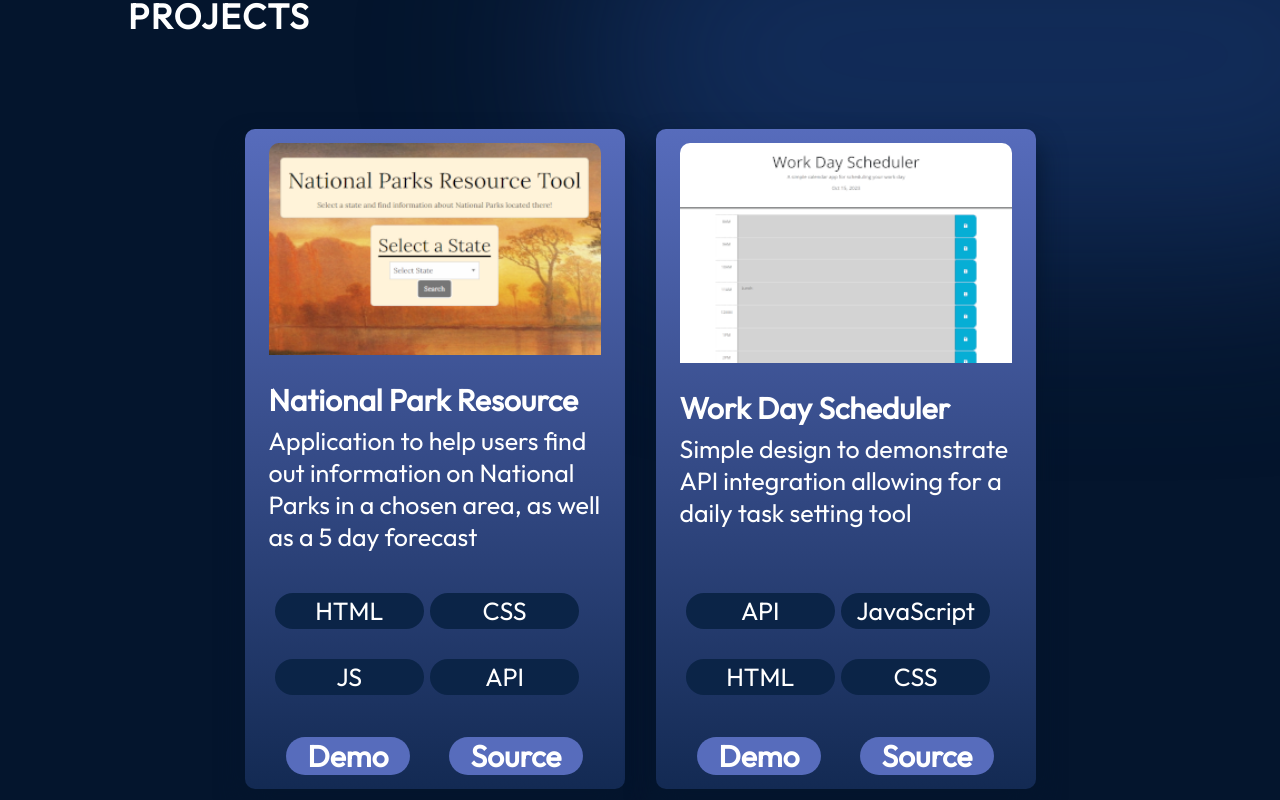
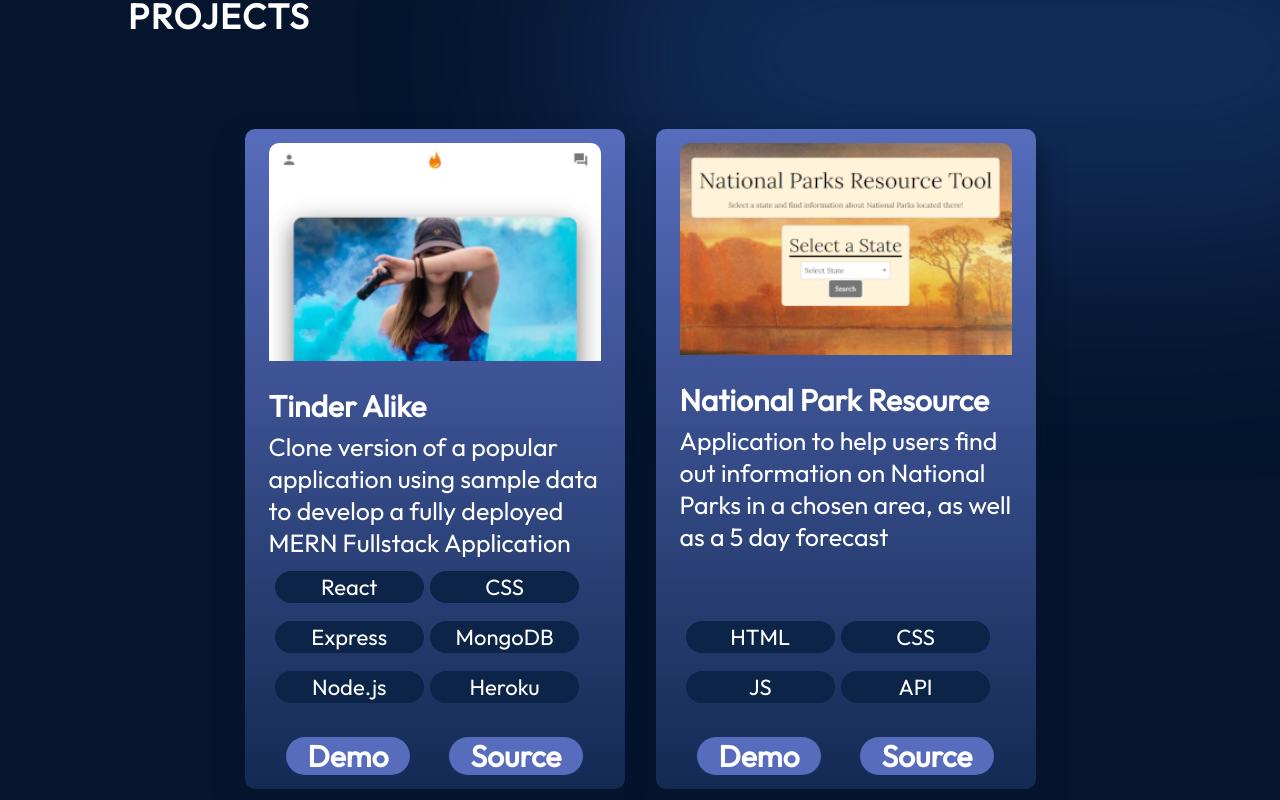
Before and after one commit to PhilKubz/react-portfolio, a React (Vite) app: page / in a window 1280 px wide. Shown: the part 2900-3700 px from the top of the page. Built offline with nearby package versions, Linux system fonts and the light colour scheme.

Commit message:
Project added: Tinder Alike

```diff
--- a/src/components/Projects/ProjectCard.module.css
+++ b/src/components/Projects/ProjectCard.module.css
@@ -34,17 +34,17 @@
 
 .skills {
     width: 100%;
-    margin-top: 8px;
+    margin-top: 6px;
     display: flex;
     flex-direction: row;
     flex-wrap: wrap;
     gap: 6px;
     list-style: none;
-    margin: 4px 6px;
+    margin: 2px 6px;
 }
 
 .skill {
-    font-size: 25px;
+    font-size: 22px;
     font-weight: 400;
     border-radius: 100px;
     background: var(--color-dark);
@@ -52,7 +52,7 @@
     justify-content: center;
     align-items: center;
     padding: 2px 2px;
-    margin: 12px 0px;
+    margin: 6px 0px;
     width: 45%;
     gap: 5px;
 }
--- a/src/data/projects.json
+++ b/src/data/projects.json
@@ -1,4 +1,12 @@
 [
+    {
+        "title": "Tinder Alike",
+        "imageSrc": "projects/tascreenshotsmall.png",
+        "description": "Clone version of a popular application using sample data to develop a fully deployed MERN Fullstack Application ",
+        "skills": ["React", "CSS", "Express", "MongoDB", "Node.js", "Heroku"],
+        "demo": "https://tinder-alike-6cbd3.web.app/",
+        "source": "https://github.com/PhilKubz/mern-apps"
+    },
     {
         "title": "National Park Resource",
         "imageSrc": "projects/nationalparkimage.png",
@@ -19,7 +27,7 @@
         "title": "React Portfolio",
         "imageSrc": "projects/portfolioscreenshot.png",
         "description": "The site that you are currently browsing! Devleoped to showcase my ongoing professional developments",
-        "skills": ["React", "JavaScript", "CSS"],
+        "skills": ["React", "JavaScript", "CSS", "HTML"],
         "demo": "https://philip-kubisz-portfolio.netlify.app/",
         "source": "https://github.com/PhilKubz/react-portfolio"
     }
```
Also changed, not shown: assets/projects/tascreenshotsmall.png (added).
